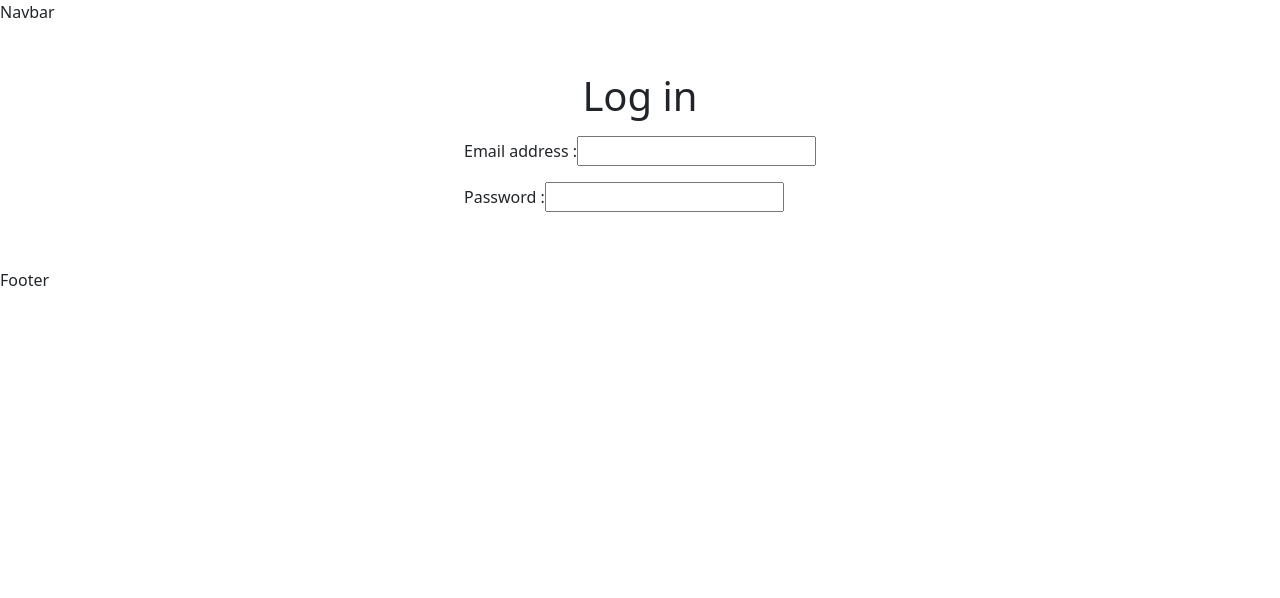
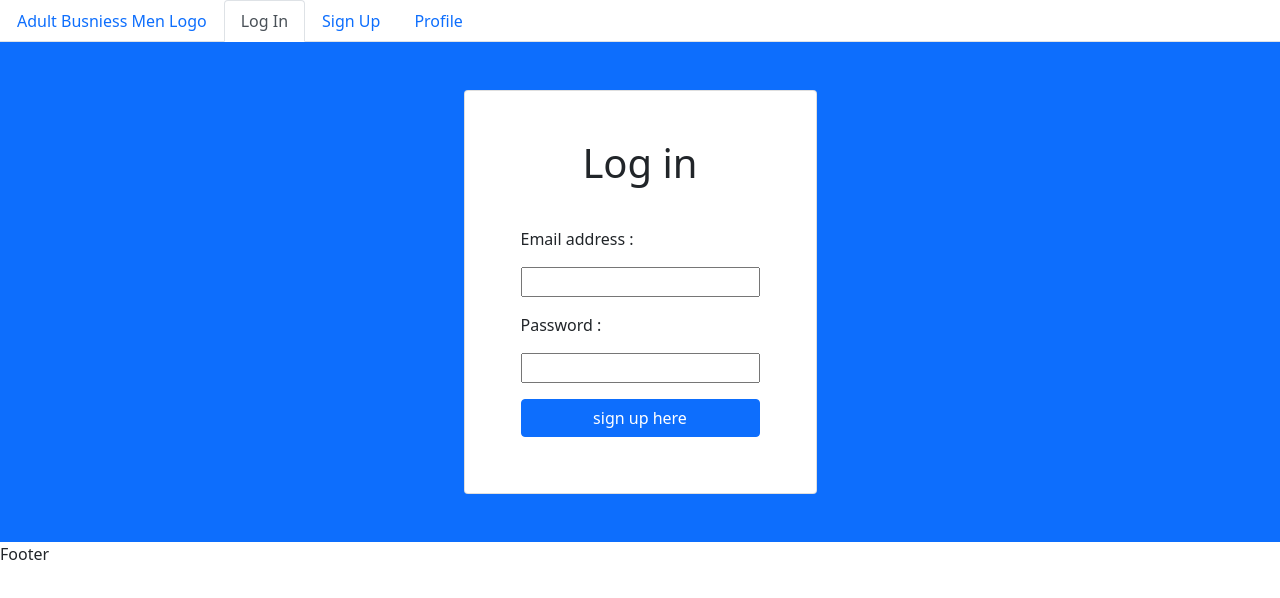
Before and after one commit to mhowitz/business-adultmen, a React (Create React App) app in the folder client/: page / in a window 1280 px wide. Shown: the top 598 px of the page. Built offline with nearby package versions, Linux system fonts and the light colour scheme.

Commit message:
navbar and buttons clickable and render correct page

```diff
--- a/client/src/components/Container.js
+++ b/client/src/components/Container.js
@@ -2,7 +2,11 @@ import React, { useState } from 'react';
 
 import NavBar from './NavBar';
 import Footer from './Footer';
-import Login from '../components/pages/Login'
+import Login from '../components/pages/Login';
+import Profile from '../components/pages/Profile';
+import SignUp from '../components/pages/SignUp';
+import Home from '../components/pages/Home';
+
 
 const Container = () => {
   const [currentPage, setCurrentPage] = useState('Login');
@@ -10,6 +14,15 @@ const Container = () => {
   const renderPage = () => {
     if(currentPage === 'Login') {
       return <Login />;
+    }
+    else if(currentPage === 'Profile') {
+      return <Profile />;
+    }
+    else if(currentPage === 'SignUp') {
+      return <SignUp />;
+    }
+    else if(currentPage === 'Home') {
+      return <Home />;
     }
   }
 
--- a/client/src/components/NavBar.js
+++ b/client/src/components/NavBar.js
@@ -1,8 +1,50 @@
 import React from 'react'
 
-const Navbar = () => {
+const Navbar = ({ currentPage, handlePageChange }) => {
   return (
-    <div>Navbar</div>
+    <ul className="nav nav-tabs">
+      <li className="nav-item">
+        <a
+          href="#home"
+          onClick={() => handlePageChange('Home')}
+          // This is a conditional (ternary) operator that checks to see if the current page is "Home"
+          // If it is, we set the current page to 'nav-link-active', otherwise we set it to 'nav-link'
+          className={currentPage === 'Home' ? 'nav-link active' : 'nav-link'}
+        >
+          Adult Busniess Men Logo
+        </a>
+      </li>
+      <li className="nav-item">
+        <a
+          href="#login"
+          onClick={() => handlePageChange('Login')}
+          // Check to see if the currentPage is `Login`, and if so we use the active link class from bootstrap. Otherwise, we set it to a normal nav-link
+          className={currentPage === 'Login' ? 'nav-link active' : 'nav-link'}
+        >
+          Log In
+        </a>
+      </li>
+      <li className="nav-item">
+        <a
+          href="#signup"
+          onClick={() => handlePageChange('SignUp')}
+          // Check to see if the currentPage is `SignUp`, and if so we use the active link class from bootstrap. Otherwise, we set it to a normal nav-link
+          className={currentPage === 'SignUp' ? 'nav-link active' : 'nav-link'}
+        >
+          Sign Up
+        </a>
+      </li>
+      <li className="nav-item">
+        <a
+          href="#Profile"
+          onClick={() => handlePageChange('Profile')}
+          // Check to see if the currentPage is `Profile`, and if so we use the active link class from bootstrap. Otherwise, we set it to a normal nav-link
+          className={currentPage === 'Profile' ? 'nav-link active' : 'nav-link'}
+        >
+          Profile
+        </a>
+      </li>
+    </ul>
   )
 }
 
--- /dev/null
+++ b/client/src/components/pages/Home.js
@@ -0,0 +1,9 @@
+import React from 'react'
+
+const Home = () => {
+  return (
+    <div>Home</div>
+  )
+}
+
+export default Home
--- a/client/src/components/pages/Login.js
+++ b/client/src/components/pages/Login.js
@@ -20,18 +20,17 @@ const Login = () => {
   // }
 
   return (
-    <section className="d-flex justify-content-around align-items-center m-5">
-      <form id ="contact-form">
-        <h1 className= "text-center" data-testid='h1tag'>Log in</h1>
-        <div className="p-2">
-          <label htmlFor="email">Email address :</label>
-          <input type="email" name="email" />
-        </div>
-        <div className="p-2">
-          <label htmlFor="name">Password :</label>
-          <input type="text" name="name"/>
-        </div>
+    <section className="d-flex justify-content-around align-items-center p-5 bg-primary height-100">
+      <form className="card p-5" id ="contact-form red">
+        <h1 className= "text-center pb-4" data-testid='h1tag'>Log in</h1>
 
+        <label className="p-2" htmlFor="email">Email address :</label>
+        <input className="m-2" type="email" name="email" />
+
+        <label className="p-2" htmlFor="name">Password :</label>
+        <input className="m-2" type="text" name="name"/>
+
+        <button className="btn btn-primary m-2"> sign up here</button>
       </form>
 
 
--- /dev/null
+++ b/client/src/components/pages/Profile.js
@@ -0,0 +1,9 @@
+import React from 'react'
+
+const Profile = () => {
+  return (
+    <div>Profile</div>
+  )
+}
+
+export default Profile
--- /dev/null
+++ b/client/src/components/pages/SignUp.js
@@ -0,0 +1,9 @@
+import React from 'react'
+
+const SignUp = () => {
+  return (
+    <div>SignUp</div>
+  )
+}
+
+export default SignUp
--- a/client/src/index.css
+++ b/client/src/index.css
@@ -0,0 +1,22 @@
+:root {
+  --primary-color: blue;
+  --secondary-color: yellow;
+  --third-color: green;
+}
+
+*, *::before, *::after {
+  box-sizing: border-box;
+}
+
+body {
+  height: 100vh;
+  width: 100vw;
+}
+
+.height-100 {
+  height: fit-content;
+}
+
+.red {
+  background-color: red;
+}
--- a/client/src/index.js
+++ b/client/src/index.js
@@ -3,7 +3,9 @@ import ReactDOM from 'react-dom';
 import './index.css';
 import App from './App';
 import reportWebVitals from './reportWebVitals';
-import Bootstrap from 'bootstrap/dist/css/bootstrap.css';
+import 'bootstrap/dist/css/bootstrap.css';
+import './index.css';
+
 
 ReactDOM.render(
   <React.StrictMode>
```
